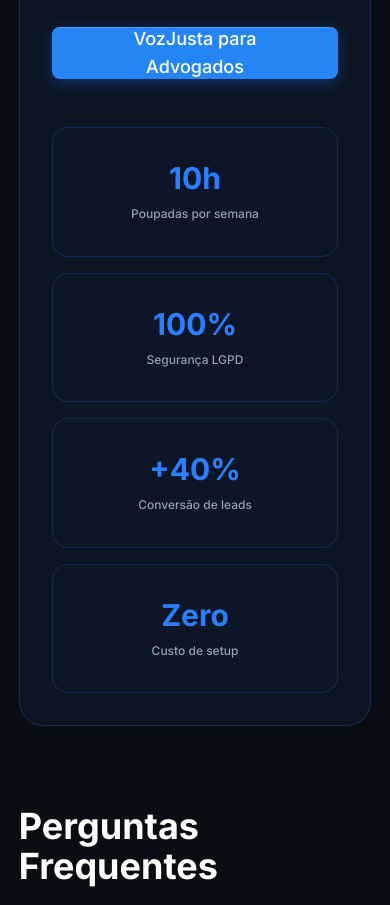
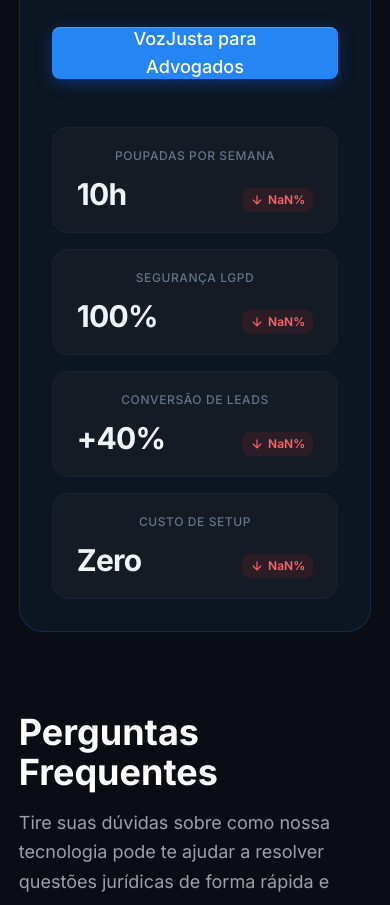
Before and after one commit to VozJusta/VJ.WEB, a Next.js app: page / in a window 390 px wide. Shown: the part 6680-7585 px from the top of the page. Built offline with nearby package versions, Linux system fonts and the light colour scheme.

Commit message:
feat(ui): create reusable stat card component
Create StatCard component with semantic HTML (article, header) and accessibility features. Includes hover animations, trend indicators with ARIA labels, and responsive design using Tailwind design tokens.

```diff
--- a/components/ui/stat-card/index.tsx
+++ b/components/ui/stat-card/index.tsx
@@ -1,37 +1,91 @@
 "use client";
 
-import { StatCardProps } from "./stat-card.types";
-import {
-  statCardBaseStyles,
-  statValueStyles,
-  statLabelStyles,
-  glowEffectStyles,
-} from "./stat-card.styles";
+import { ArrowUpwardRounded, ArrowDownwardRounded } from "@mui/icons-material";
+import { cn } from "@/lib/utils";
+
+type StatCardProps = {
+  label: string;
+  value: string | number;
+  change: number;
+  isPositive: boolean;
+  unit?: string;
+  className?: string;
+};
 
 export function StatCard({
+  label,
   value,
-  label,
-  valueColor = "text-blue-500",
-  labelColor = "text-slate-400",
-  className = "flex items-center flex-col",
-  animationDelay = 0,
+  change,
+  isPositive,
+  unit,
+  className,
 }: StatCardProps) {
   return (
     <article
-      className={`
-        ${statCardBaseStyles}
-        ${glowEffectStyles}
-        ${className}
-      `}
-      style={{
-        animationDelay: `${animationDelay}ms`,
-      }}
-      role="figure"
-      aria-label={`${value} ${label}`}
+      className={cn(
+        "group relative overflow-hidden rounded-2xl",
+        "bg-surface-elevated",
+        "border border-(--border-subtle)",
+        "px-6 py-5",
+        "transition-all duration-300",
+        "hover:border-primary/30 hover:shadow-lg hover:shadow-primary/5",
+        className,
+      )}
     >
-      <p className={`${statValueStyles} ${valueColor}`}>{value}</p>
+      <div className="relative z-10 flex flex-col gap-3">
+        <header>
+          <h3 className="text-xs font-medium uppercase tracking-wider text-text-secondary">
+            {label}
+          </h3>
+        </header>
 
-      <p className={`${statLabelStyles} ${labelColor}`}>{label}</p>
+        <div className="flex items-end justify-between gap-4">
+          <div className="flex items-baseline gap-1">
+            <p className="text-3xl font-bold tracking-tight text-foreground">
+              {value}
+            </p>
+            {unit && (
+              <span className="text-sm font-medium text-text-muted">{unit}</span>
+            )}
+          </div>
+
+          <div
+            className={cn(
+              "flex items-center gap-1 rounded-lg px-2 py-1",
+              "text-xs font-semibold",
+              "transition-colors duration-200",
+              isPositive
+                ? "bg-emerald-500/10 text-emerald-400"
+                : "bg-red-500/10 text-red-400",
+            )}
+            role="status"
+            aria-label={`${isPositive ? "Aumento" : "Diminuição"} de ${Math.abs(change)}%`}
+          >
+            {isPositive ? (
+              <ArrowUpwardRounded
+                sx={{ fontSize: 14 }}
+                aria-hidden="true"
+              />
+            ) : (
+              <ArrowDownwardRounded
+                sx={{ fontSize: 14 }}
+                aria-hidden="true"
+              />
+            )}
+            <span>{Math.abs(change)}%</span>
+          </div>
+        </div>
+      </div>
+
+      <div
+        aria-hidden="true"
+        className={cn(
+          "pointer-events-none absolute inset-0 opacity-0",
+          "bg-gradient-to-br from-primary/5 to-transparent",
+          "transition-opacity duration-300",
+          "group-hover:opacity-100",
+        )}
+      />
     </article>
   );
 }
```
